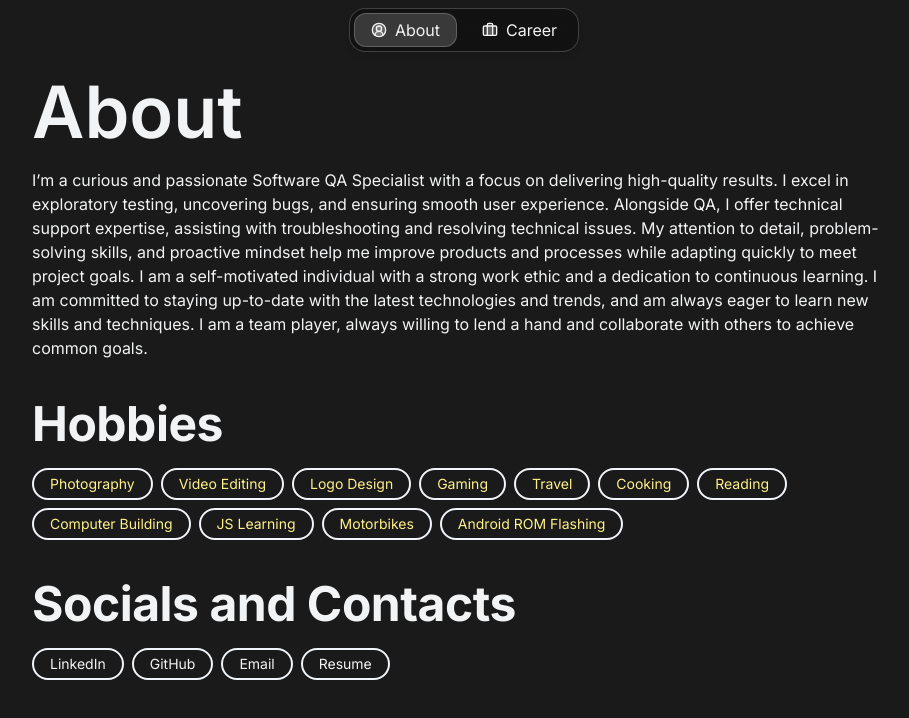
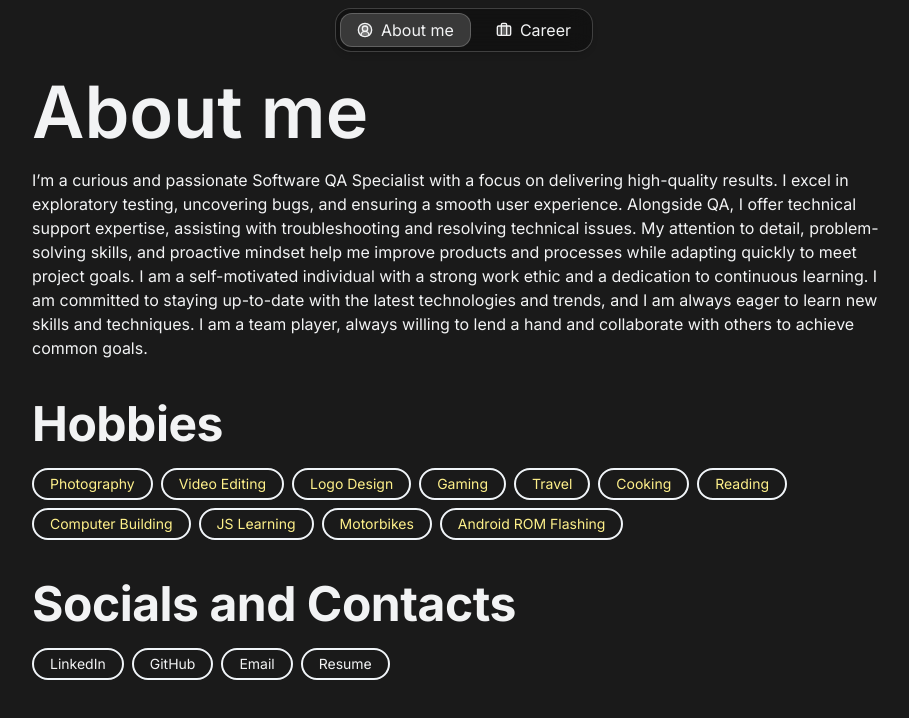
Before and after one commit to keeara/my-portfolio, a Next.js app: page / in a window 1280 px wide. Shown: the top 718 px of the page, without its empty margins (176-1085 px from the left). Built offline with nearby package versions, Linux system fonts and the light colour scheme; a web font is replaced by a local one.

Commit message:
This commit updates the "About" page to "About me", corrects a grammatical error in the descriptive text, and updates the resume link. It also ensures UI consistency by changing the "About" navigation button to "About me".

```diff
--- a/src/app/page.tsx
+++ b/src/app/page.tsx
@@ -7,18 +7,18 @@ const About: React.FC = () => {
   return (
     <div className="flex flex-col gap-10">
       <div className="flex flex-col gap-5">
-        <h1 className="text-7xl font-semibold">About</h1>
+        <h1 className="text-7xl font-semibold">About me</h1>
         <p>
           I’m a curious and passionate Software QA Specialist with a focus on
           delivering high-quality results. I excel in exploratory testing,
-          uncovering bugs, and ensuring smooth user experience. Alongside QA, I
+          uncovering bugs, and ensuring a smooth user experience. Alongside QA, I
           offer technical support expertise, assisting with troubleshooting and
           resolving technical issues. My attention to detail, problem-solving
           skills, and proactive mindset help me improve products and processes
           while adapting quickly to meet project goals. I am a self-motivated
           individual with a strong work ethic and a dedication to continuous
           learning. I am committed to staying up-to-date with the latest
-          technologies and trends, and am always eager to learn new skills and
+          technologies and trends, and I am always eager to learn new skills and
           techniques. I am a team player, always willing to lend a hand and
           collaborate with others to achieve common goals.
         </p>
--- a/src/components/menu.tsx
+++ b/src/components/menu.tsx
@@ -15,7 +15,7 @@ export default function Menu() {
 
   const menuItems: MenuItem[] = [
     {
-      title: "About",
+      title: "About me",
       href: "/",
       icon: <CircleUserRound className="h-4 w-4" fill="#FFFFFF30" />,
     },
--- a/src/lib/data.ts
+++ b/src/lib/data.ts
@@ -30,7 +30,7 @@ export const socials = [
   },
   {
     text: "Resume",
-    href: "https://drive.google.com/file/d/1SeBYWzrQ36qbmj94q5idKQPSbeU397dQ/view?usp=drive_link",
+    href: "https://drive.google.com/file/d/1K-EJyncRCEuz6qzATkRGj3ql0yJJiQyQ/view?usp=sharing",
     color: "text-white-400",
   },
 ];
```
Also changed, not shown: 1 other file (tests, documents, lock files or other folders).
